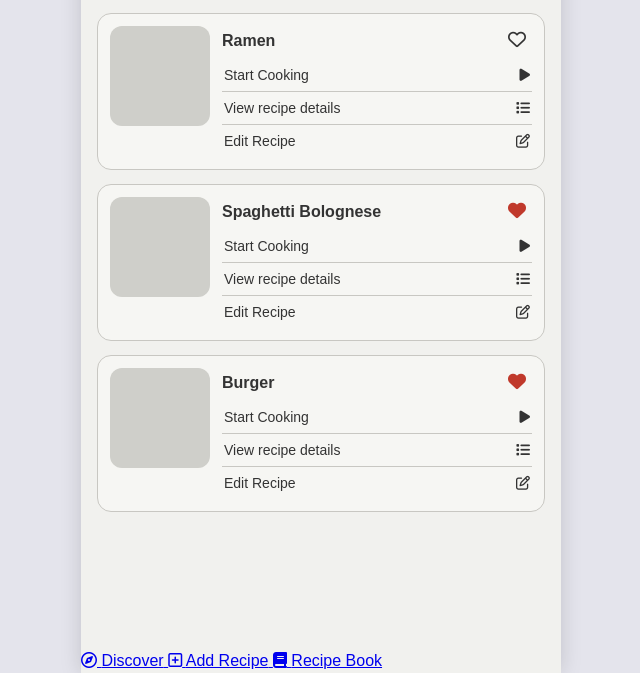
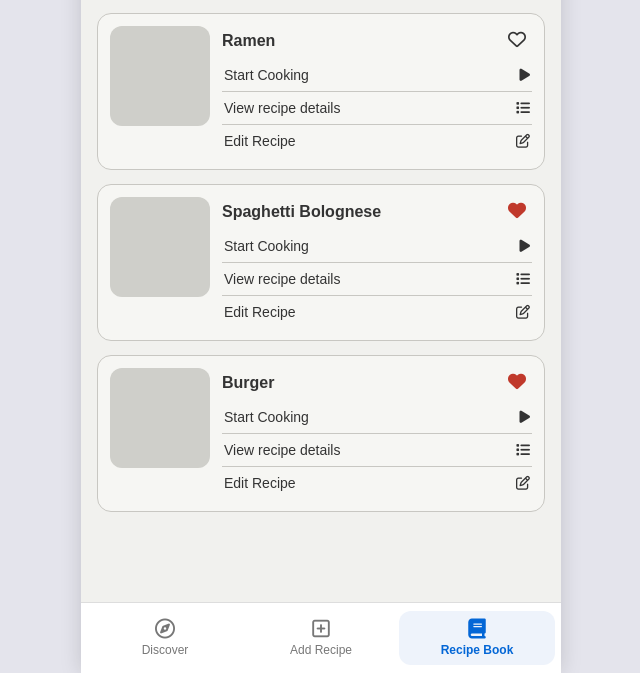
Before and after one commit to Olamide-OO11/Hi-Fi-Prototype, a plain HTML site: page recipe-book.html in a window 1280 px wide. Shown: the part 127-800 px from the top of the page, without its empty margins (319-959 px from the left). Drawn offline with Linux system fonts and the light colour scheme.

Commit message:
Refactor recipe-book.html for navigation and icons
Updated navigation structure and added Font Awesome script.

```diff
--- a/recipe-book.html
+++ b/recipe-book.html
@@ -1,56 +1,3 @@
-
-
-<!--
-<!DOCTYPE html>
-<html lang="en">
-<head>
-    <meta charset="UTF-8">
-    <meta name="viewport" content="width=device-width, initial-scale=1.0">
-    <title>Recipe Book - PrepMate</title>
-    <link rel="stylesheet" href="style.css">
-</head>
-
-<body>
-
-    <main class="page-content">
-
-        <h1>My Recipe Book</h1>
-
-        <p>Your saved recipes will appear here.</p>
-
-        <button id="myBtn">Test Recipe Book</button>
-
-    </main>
-
--->
-
-    <!-- Bottom Navigation -->
-
-    <!--
-    <nav class="bottom-nav">
-
-        <a href="index.html" class="nav-item">
-            <span>Discover</span>
-        </a>
-
-        <a href="add-recipe.html" class="nav-item">
-            <span>Add Recipe</span>
-        </a>
-
-        <a href="recipe-book.html" class="nav-item active">
-            <span>Recipe Book</span>
-        </a>
-
-    </nav>
-
-    <script src="script.js"></script>
-
-</body>
-</html>
-
--->
-
-
 
 <!DOCTYPE html>
 <html lang="en">
@@ -58,7 +5,7 @@
     <meta charset="UTF-8">
     <meta name="viewport" content="width=device-width, initial-scale=1.0, viewport-fit=cover">
     <title>Recipe Book - PrepMate</title>
-    <link rel="stylesheet" href="https://cdnjs.cloudflare.com/ajax/libs/font-awesome/6.5.1/css/all.min.css">
+    <script src="https://kit.fontawesome.com/9c48262338.js" crossorigin="anonymous"></script>
     <link rel="stylesheet" href="style.css">
 </head>
 
@@ -80,19 +27,19 @@
     </main>
 
     <!-- Bottom Navigation -->
-    <nav class="bottom-nav" aria-label="Main navigation">
+    <nav class="bottom" aria-label="Main navigation">
 
-        <a href="index.html" class="nav-item">
+        <a href="index.html" class="navibar">
             <i class="fa-regular fa-compass" aria-hidden="true"></i>
             <span>Discover</span>
         </a>
 
-        <a href="add-recipe.html" class="nav-item">
+        <a href="add-recipe.html" class="navibar">
             <i class="fa-regular fa-square-plus" aria-hidden="true"></i>
             <span>Add Recipe</span>
         </a>
 
-        <a href="recipe-book.html" class="nav-item active" aria-current="page">
+        <a href="recipe-book.html" class="navibar active" aria-current="page">
             <i class="fa-solid fa-book" aria-hidden="true"></i>
             <span>Recipe Book</span>
         </a>
```
